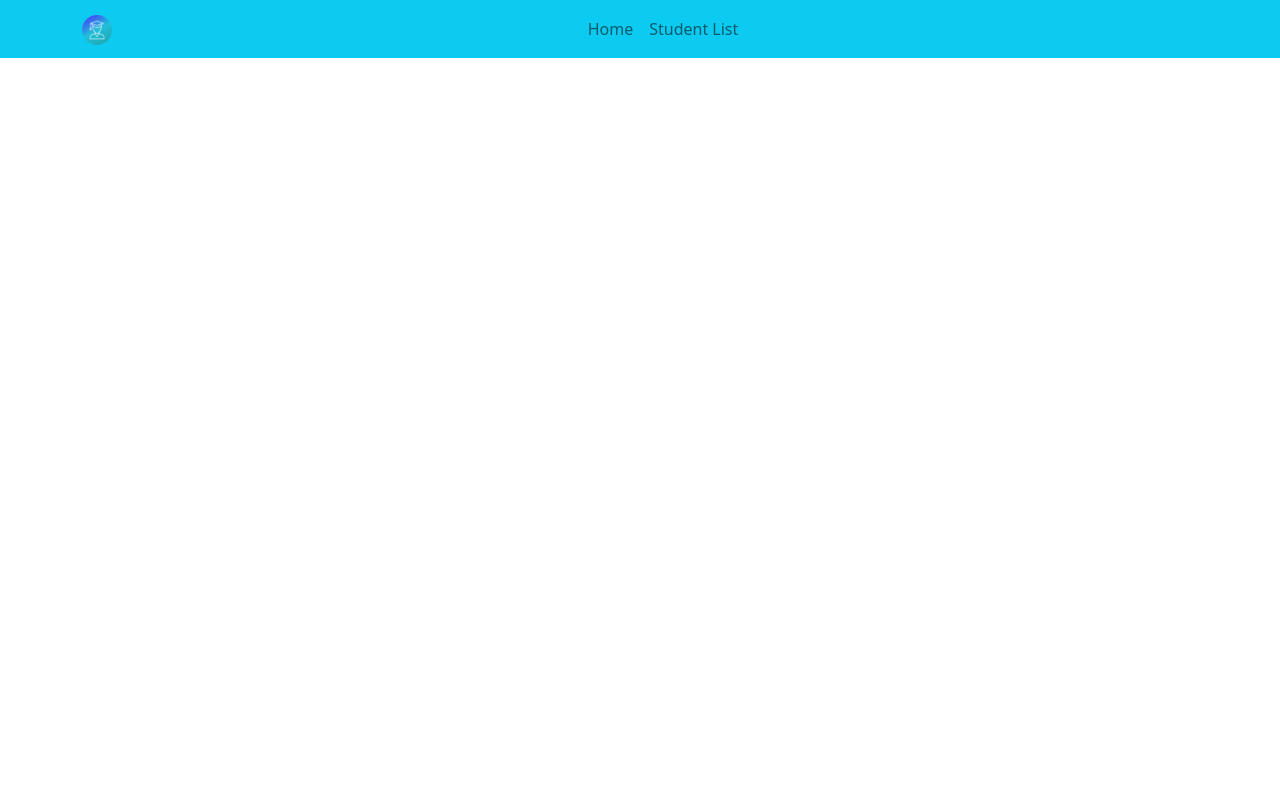
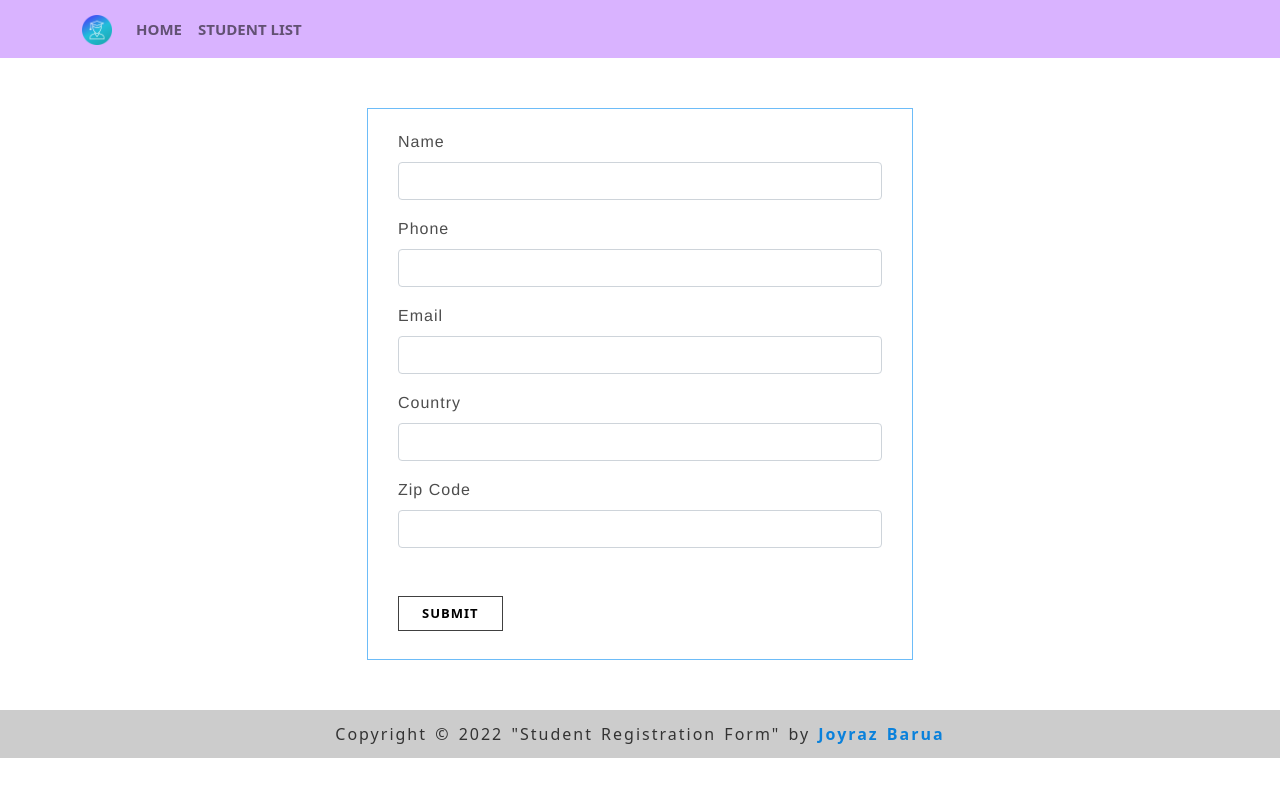
Before and after one commit to barua-raj/demo-student-registration-form, a plain HTML site: page index.html in a window 1280 px wide. Drawn offline with Linux system fonts and the light colour scheme.

Commit message:
all files updated

```diff
--- a/css/style.css
+++ b/css/style.css
@@ -0,0 +1,73 @@
+* {
+	margin: 0px;
+	padding: 0px;
+	box-sizing: border-box;
+}
+/* navbar */
+.nav-menu-name {
+	font-weight: 550;
+	font-size: 15px;
+	text-transform: uppercase;
+	color: #1a1a1a;
+	padding-left: 20px;
+	padding-right: 20px;
+}
+.nav-menu-name:hover {
+   color: #ff00ff;
+}
+/* form */
+.section-form {
+	margin-top: 50px;
+	margin-bottom: 50px;
+}
+.form-box {
+	border: 1px solid #6dbcf8;
+	padding: 20px 30px 20px 30px;
+}
+.form-label {
+	font-family: 'Helvetica Neue', sans-serif;
+	letter-spacing: 1px;
+	font-weight: 550;
+	color: #4d4d4d;
+}
+.submit-button {
+	background: #ffffff;
+	color: #000000;
+	border: 1px solid #404040;
+	text-align: center;
+	text-transform: uppercase;
+	padding: 7px 23px 7px 23px;
+	font-size: 13px;
+	letter-spacing: 1px;
+	font-weight: 600;
+}
+.submit-button:hover {
+	background: #3399ff;
+	color: #ffffff;
+	border: 1px solid #3399ff;
+	transition-delay: 0.2s;
+	-webkit-transition-delay: 0.2s;
+	-moz-transition-delay: 0.2s;
+}
+.form-control:focus {
+    border-color: #4d4d4d;
+    box-shadow: 0px 1px 1px rgba(0, 0, 0, 0.075) inset;
+}
+/* footer */
+.footer-section {
+	height: 48px;
+	line-height: 48px;
+	background-color: #cccccc;
+}
+.footer-text p {
+	color: #333333;
+	letter-spacing: 2px;
+	word-spacing: 2px;
+	text-align: center;
+}
+.footer-name {
+	text-decoration: none;
+	display: inline-block;
+	color: #0a81db;
+	font-weight: 600;
+}
--- a/index.html
+++ b/index.html
@@ -16,7 +16,7 @@
 
 		<header>
 
-			<nav class="navbar navbar-expand-lg navbar-light bg-info">
+			<nav class="navbar navbar-expand-lg navbar-light" style="background-color: #d9b3ff;">
 
 				<div class="container">
 
@@ -28,14 +28,14 @@
 
 					<div class="collapse navbar-collapse" id="navbarSupportedContent">
 
-						<ul class="navbar-nav mx-auto mb-2 mb-lg-0">
+						<ul class="navbar-nav me-auto mb-2 mb-lg-0">
 
 							<li class="nav-item">
-								<a class="nav-link" href="#">Home</a>
+								<a class="nav-link nav-menu-name" href="#">Home</a>
 							</li>
 
 							<li class="nav-item">
-								<a class="nav-link" href="#">Student List</a>
+								<a class="nav-link nav-menu-name" href="#">Student List</a>
 							</li>
 
 						</ul>
@@ -48,6 +48,64 @@
 
 		</header>
 
+		<!--- form section starts --->
+
+		<section class="section-form">
+
+			<div class="container">
+				<div class="row justify-content-center">
+					<div class="col-sm-6">
+						<div class="form-box">
+
+							<form>
+
+								<div class="mb-3">
+									<label class="form-label">Name</label>
+									<input type="email" class="form-control">
+								</div>
+								<div class="mb-3">
+									<label class="form-label">Phone</label>
+									<input type="email" class="form-control">
+								</div>
+								<div class="mb-3">
+									<label class="form-label">Email</label>
+									<input type="email" class="form-control">
+								</div>
+								<div class="mb-3">
+									<label class="form-label">Country</label>
+									<input type="email" class="form-control">
+								</div>
+								<div class="mb-5">
+									<label class="form-label">Zip Code</label>
+									<input type="email" class="form-control">
+								</div>
+								<div class="mb-2">
+									<button type="submit" onclick="alert('Your data has been submitted!')" class="btn submit-button rounded-0">Submit</button>
+								</div>
+
+
+							</form>
+
+						</div>
+					</div>
+				</div>
+			</div>
+
+		</section>
+
+		<!--- footer section starts --->
+
+		<footer class="footer-section">
+
+			<div class="footer-text">
+
+				<p>Copyright © 2022 "Student Registration Form" by <a href="https://github.com/barua-raj" target="_blank"><span class="footer-name">Joyraz Barua</span></a></p>
+
+			</div>
+
+		</footer>
+
+
 
 		<script src="js/bootstrap.bundle.min.js"></script>
 	</body>
```
